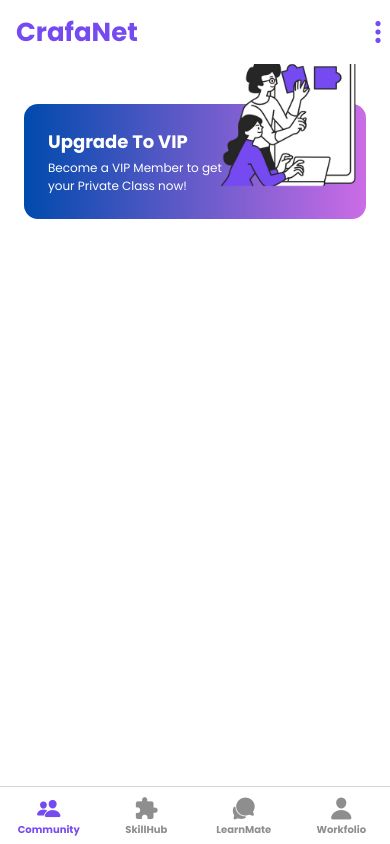
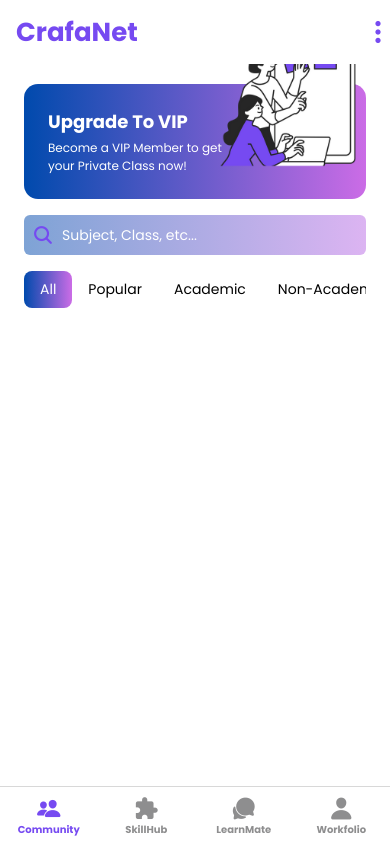
Before and after one commit to CrafaNet/CrafaNet-Mobile, a React Native app: screen /CommunityHome in a window 390 px wide. Built offline with nearby package versions, Linux system fonts and the light colour scheme; what expo-localization would draw is missing.

Commit message:
searchbox and category list on community home screen completed

```diff
--- a/Navigation.js
+++ b/Navigation.js
@@ -7,9 +7,7 @@ import SkillHubHomeScreen from "./screens/SkillHub/SkillHubHomeScreen";
 import LearnMateHomeScreen from "./screens/LearnMate/LearnMateHomeScreen";
 import WorkfolioHomeScreen from "./screens/Workfolio/WorkfolioHomeScreen";
 
-import { Ionicons } from "@expo/vector-icons";
-import { MaterialCommunityIcons } from "@expo/vector-icons";
-import { Entypo } from "@expo/vector-icons";
+import { Ionicons, MaterialCommunityIcons, Entypo } from "@expo/vector-icons";
 
 import Colors from "./constants/colors";
 import Strings from "./util/strings";
--- a/locales/en.json
+++ b/locales/en.json
@@ -27,5 +27,6 @@
     "learnmate": "LearnMate",
     "workfolio": "Workfolio",
     "upgradeToVip": "Upgrade To VIP",
-    "becomeAVipMemberToGetYourPrivateClassNow": "Become a VIP Member to get your Private Class now!"
+    "becomeAVipMemberToGetYourPrivateClassNow": "Become a VIP Member to get your Private Class now!",
+    "subjectClassEtc": "Subject, Class, etc..."
 }
--- a/screens/AuthFormScreen.js
+++ b/screens/AuthFormScreen.js
@@ -13,9 +13,7 @@ import { formatWithMask, Masks } from "react-native-mask-input";
 import Checkbox from "expo-checkbox";
 import { CountryPicker } from "react-native-country-codes-picker";
 
-import { Ionicons } from "@expo/vector-icons";
-import { Feather } from "@expo/vector-icons";
-import { Octicons } from "@expo/vector-icons";
+import { Ionicons, Feather, Octicons } from "@expo/vector-icons";
 
 import Button from "../components/Button";
 
--- a/screens/Community/CommunityHomeScreen.js
+++ b/screens/Community/CommunityHomeScreen.js
@@ -1,15 +1,91 @@
-import { StyleSheet, Text, View } from "react-native";
+import { useState } from "react";
+import {
+    StyleSheet,
+    Text,
+    View,
+    FlatList,
+    Pressable,
+    SafeAreaView,
+} from "react-native";
+import { LinearGradient } from "expo-linear-gradient";
 
 import UpgradeToVipBox from "./ComunityComponents/UpgradeToVipBox";
+import SearchBox from "./ComunityComponents/SearchBox";
 
 import Styles from "../../constants/styles";
+import Colors from "../../constants/colors";
+
+const categories = [
+    "All",
+    "Popular",
+    "Academic",
+    "Non-Academic",
+    "Public",
+    "Art",
+    "Music",
+    "Sports",
+];
 
 export default function CommunityHomeScreen() {
+    const [activeCategoryIndex, setActiveCategoryIndex] = useState(0);
+
     return (
-        <View style={Styles.screenContainer}>
+        <View style={[Styles.screenContainer, styles.container]}>
             <UpgradeToVipBox />
+            <SearchBox />
+            <SafeAreaView>
+                <FlatList
+                    data={categories}
+                    keyExtractor={(item) => item}
+                    renderItem={(props) => (
+                        <Pressable
+                            onPress={() => setActiveCategoryIndex(props.index)}
+                        >
+                            {categoriesItem(props, activeCategoryIndex)}
+                        </Pressable>
+                    )}
+                    horizontal
+                    showsHorizontalScrollIndicator={false}
+                />
+            </SafeAreaView>
         </View>
     );
 }
 
-const styles = StyleSheet.create({});
+function categoriesItem({ item, index }, activeCategoryIndex) {
+    const isActive = index === activeCategoryIndex;
+    const defaultGradient = ["transparent", "transparent"];
+
+    const textStyles = [
+        styles.categoriesItemText,
+        isActive && styles.activeCategoryText,
+    ];
+
+    return (
+        <LinearGradient
+            colors={isActive ? Colors.mainLinearGradient : defaultGradient}
+            start={{ x: 0, y: 0 }}
+            end={{ x: 1, y: 0 }}
+            style={styles.categoriesItem}
+        >
+            <Text style={textStyles}>{item}</Text>
+        </LinearGradient>
+    );
+}
+
+const styles = StyleSheet.create({
+    container: {
+        gap: 16,
+    },
+    categoriesItem: {
+        paddingVertical: 8,
+        paddingHorizontal: 16,
+        borderRadius: 8,
+    },
+    categoriesItemText: {
+        fontFamily: "poppins-",
+    },
+    activeCategoryText: {
+        color: "white",
+    },
+});
--- /dev/null
+++ b/screens/Community/ComunityComponents/SearchBox.js
@@ -0,0 +1,49 @@
+import { LinearGradient } from "expo-linear-gradient";
+import { StyleSheet, TextInput } from "react-native";
+
+import { Ionicons } from "@expo/vector-icons";
+
+import Strings from "../../../util/strings";
+import Colors from "../../../constants/colors";
+import Sizes from "../../../constants/sizes";
+
+export default function SearchBox() {
+    return (
+        <LinearGradient
+            colors={["#7ea3d5", "#dcb4f2"]}
+            start={{ x: 0, y: 0 }}
+            end={{ x: 1, y: 0 }}
+            style={styles.container}
+        >
+            <Ionicons
+                style={styles.icon}
+                name='search'
+                size={22}
+                color={Colors.primary500}
+            />
+            <TextInput
+                placeholder={`${Strings.subjectClassEtc}`}
+                placeholderTextColor='white'
+                style={styles.textInput}
+            />
+        </LinearGradient>
+    );
+}
+
+const styles = StyleSheet.create({
+    container: {
+        borderRadius: 6,
+        overflow: "hidden",
+        flexDirection: "row",
+        alignItems: "center",
+    },
+    icon: {
+        marginLeft: 8,
+    },
+    textInput: {
+        flex: 1,
+        height: 40,
+        padding: 8,
+        fontFamily: "poppins-",
+    },
+});
--- a/screens/Community/ComunityComponents/UpgradeToVipBox.js
+++ b/screens/Community/ComunityComponents/UpgradeToVipBox.js
@@ -34,7 +34,7 @@ const styles = StyleSheet.create({
     container: {
         flexDirection: "row",
         position: "relative",
-        marginVertical: 40,
+        marginTop: 20,
         padding: 24,
         borderRadius: 14,
     },
```
